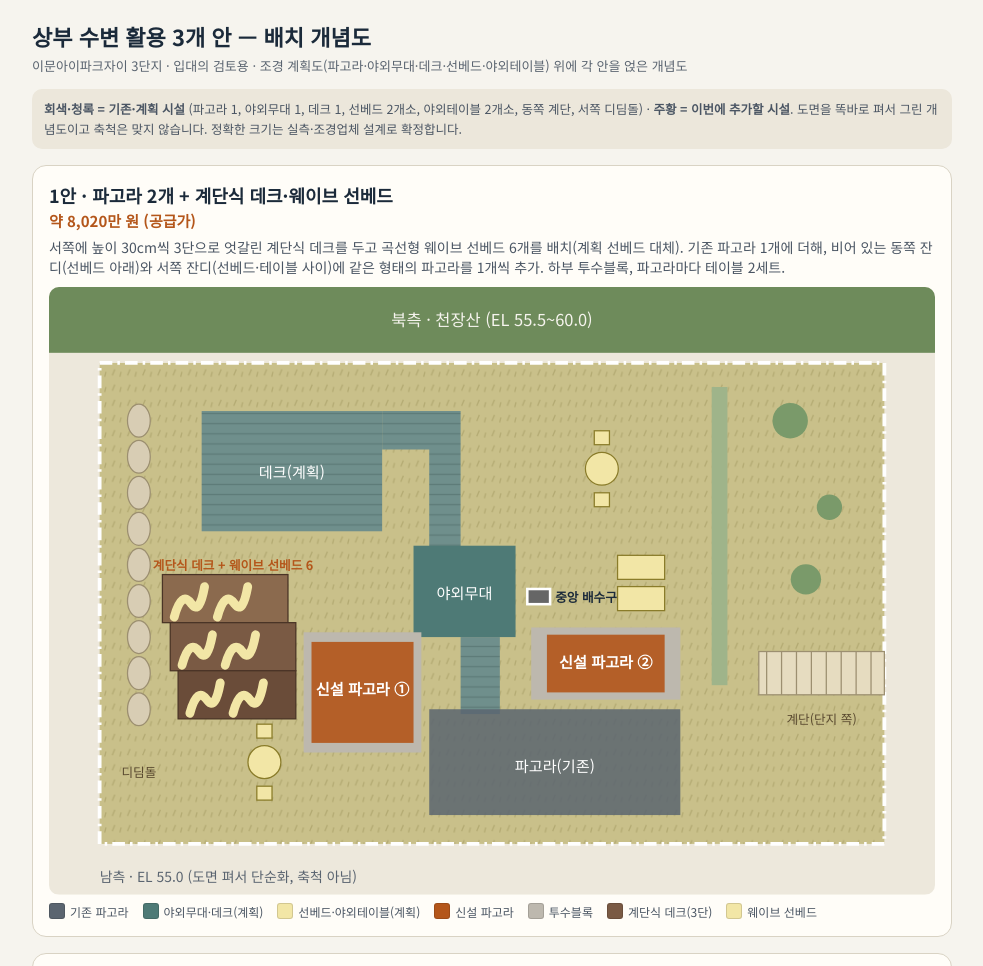
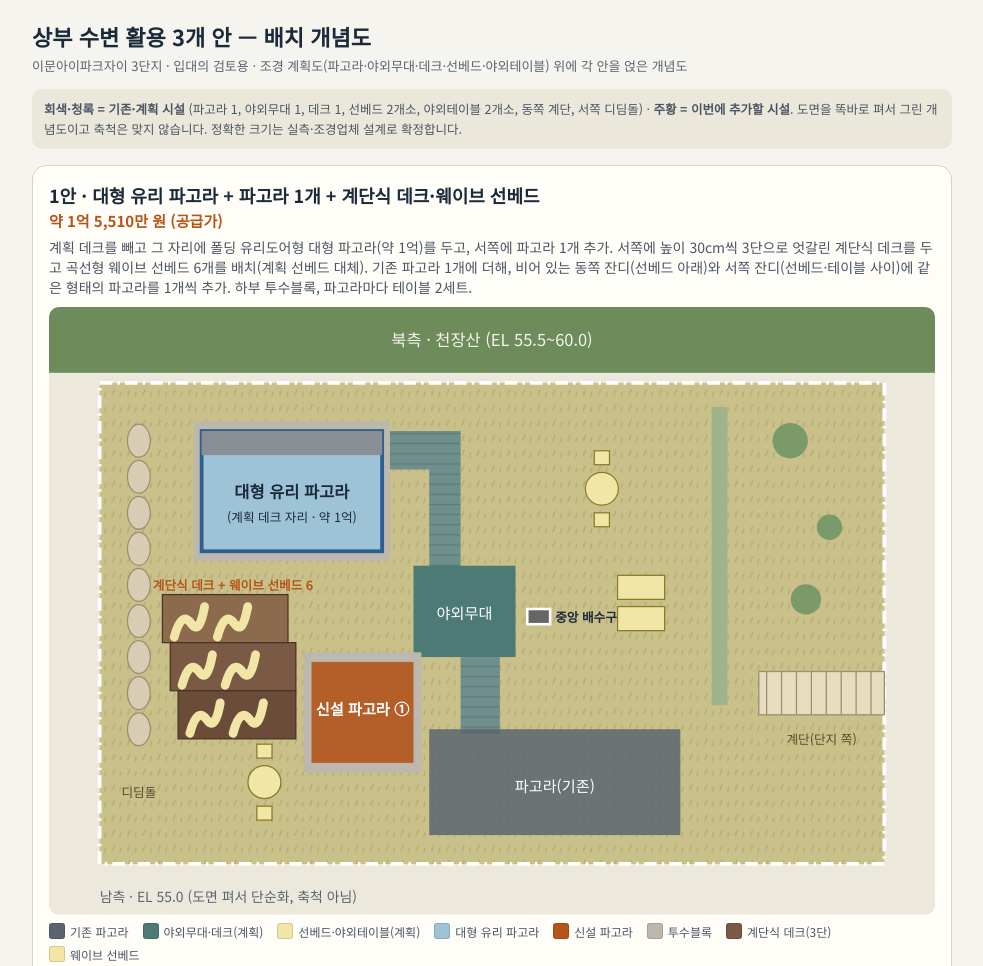
Before and after one commit to happytosky-beep/dong-vote, a plain HTML site: page actionlist/v2/suubyeon.html in a window 1280 px wide. Shown: the top 966 px of the page, without its empty margins (148-1131 px from the left). Drawn offline with Linux system fonts and the light colour scheme.

Commit message:
상부 수변 개념도: 1안 대형 유리 파고라(계획 데크 자리)로 변경, 신설 파고라 ② 제외
Co-Authored-By: Claude Opus 5.5 <noreply@anthropic.com>
Claude-Session: https://claude.ai/code/session_01TWp7ysALdmbiDYS4R7JAxK

```diff
--- a/actionlist/v2/suubyeon.html
+++ b/actionlist/v2/suubyeon.html
@@ -69,14 +69,14 @@ function base(noDeck){
 const O='#B4561A';
 function drain(){return `<rect x="${X(.545)}" y="${Y(.47)}" width="18" height="12" fill="#666" stroke="#fff" stroke-width="2"/><text x="${X(.545)+22}" y="${Y(.47)+10}" text-anchor="start" font-size="10" fill="#1B2A3A" font-weight="700">중앙 배수구</text>`;}
 const opts=[
- {t:'1안 · 파고라 2개 + 계단식 데크·웨이브 선베드',p:'약 8,020만 원 (공급가)',d:'서쪽에 높이 30cm씩 3단으로 엇갈린 계단식 데크를 두고 곡선형 웨이브 선베드 6개를 배치(계획 선베드 대체). 기존 파고라 1개에 더해, 비어 있는 동쪽 잔디(선베드 아래)와 서쪽 잔디(선베드·테이블 사이)에 같은 형태의 파고라를 1개씩 추가. 하부 투수블록, 파고라마다 테이블 2세트.',
-  svg:()=>`<rect x="${X(.55)}" y="${Y(.55)}" width="${W(.19)}" height="${H(.15)}" fill="#BDB8AE"/><rect x="${X(.57)}" y="${Y(.565)}" width="${W(.15)}" height="${H(.12)}" fill="${O}" opacity=".9"/><text x="${X(.645)}" y="${Y(.635)}" text-anchor="middle" font-size="12" fill="#fff" font-weight="700">신설 파고라 ②</text>
+ {t:'1안 · 대형 유리 파고라 + 파고라 1개 + 계단식 데크·웨이브 선베드',p:'약 1억 5,510만 원 (공급가)',noDeck:true,d:'계획 데크를 빼고 그 자리에 폴딩 유리도어형 대형 파고라(약 1억)를 두고, 서쪽에 파고라 1개 추가. 서쪽에 높이 30cm씩 3단으로 엇갈린 계단식 데크를 두고 곡선형 웨이브 선베드 6개를 배치(계획 선베드 대체). 기존 파고라 1개에 더해, 비어 있는 동쪽 잔디(선베드 아래)와 서쪽 잔디(선베드·테이블 사이)에 같은 형태의 파고라를 1개씩 추가. 하부 투수블록, 파고라마다 테이블 2세트.',
+  svg:()=>`<rect x="${X(.12)}" y="${Y(.08)}" width="${W(.25)}" height="${H(.29)}" fill="#BDB8AE"/><rect x="${X(.13)}" y="${Y(.10)}" width="${W(.23)}" height="${H(.25)}" fill="#9fc3d6" stroke="#2F5F8F" stroke-width="3"/><rect x="${X(.13)}" y="${Y(.10)}" width="${W(.23)}" height="${H(.05)}" fill="#8a8f96"/><text x="${X(.245)}" y="${Y(.24)}" text-anchor="middle" font-size="13" fill="#1B2A3A" font-weight="700">대형 유리 파고라</text><text x="${X(.245)}" y="${Y(.29)}" text-anchor="middle" font-size="10" fill="#1B2A3A">(계획 데크 자리 · 약 1억)</text>
   <rect x="${X(.26)}" y="${Y(.56)}" width="${W(.15)}" height="${H(.25)}" fill="#BDB8AE"/><rect x="${X(.27)}" y="${Y(.58)}" width="${W(.13)}" height="${H(.21)}" fill="${O}" opacity=".9"/><text x="${X(.335)}" y="${Y(.69)}" text-anchor="middle" font-size="12" fill="#fff" font-weight="700">신설 파고라 ①</text>`
   +(()=>{let t='';const tiers=[[.08,.44,.16,.10],[.09,.54,.16,.10],[.10,.64,.15,.10]];
     tiers.forEach((q,i)=>t+=`<rect x="${X(q[0])}" y="${Y(q[1])}" width="${W(q[2])}" height="${H(q[3])}" fill="${['#8B6A4E','#7A5A44','#6a4c39'][i]}" stroke="#4a3426"/>`);
     [[.095,.46],[.15,.46],[.105,.56],[.16,.56],[.115,.66],[.17,.66]].forEach(p=>t+=`<path d="M${X(p[0])} ${Y(p[1])+26} q 6 -22 14 -10 q 6 8 10 -14" stroke="#F2E6A6" stroke-width="7" fill="none" stroke-linecap="round"/>`);
     t+=`<text x="${X(.17)}" y="${Y(.43)}" text-anchor="middle" font-size="10" fill="#B4561A" font-weight="700">계단식 데크 + 웨이브 선베드 6</text>`;return t;})(),
-  lg:[[O,'신설 파고라'],['#BDB8AE','투수블록'],['#7A5A44','계단식 데크(3단)'],['#F2E6A6','웨이브 선베드']]},
+  lg:[['#9fc3d6','대형 유리 파고라'],[O,'신설 파고라'],['#BDB8AE','투수블록'],['#7A5A44','계단식 데크(3단)'],['#F2E6A6','웨이브 선베드']]},
  {t:'2안 · 포레스트 글램핑 + 야외무대 업그레이드',p:'약 5,860만 원 (공급가)',d:'계획된 야외무대 뒤에 백월(포토월)과 하향 조명·전원을 더해 워커힐 포레스트 같은 무대로 업그레이드. 잔디는 그대로 두고 서쪽·동쪽 빈 잔디에 텐트 패드 4곳(티피는 시즌 설치), 파고라·야외무대·데크를 잇는 스트링 라이트, 피크닉 테이블·파라솔, 계단 입구 쪽 포토월. 야외무대를 공연·영화 상영 무대로 함께 활용.',
   svg:()=>{let s='';const pad=(x,y)=>`<rect x="${X(x)}" y="${Y(y)}" width="${W(.09)}" height="${H(.13)}" fill="#7A5A44"/><polygon points="${X(x+.045)},${Y(y+.015)} ${X(x+.012)},${Y(y+.115)} ${X(x+.078)},${Y(y+.115)}" fill="#F3EEE3" stroke="${O}" stroke-width="2"/>`;
    s+=pad(.27,.56)+pad(.27,.74)+pad(.585,.56)+pad(.68,.58);
```
